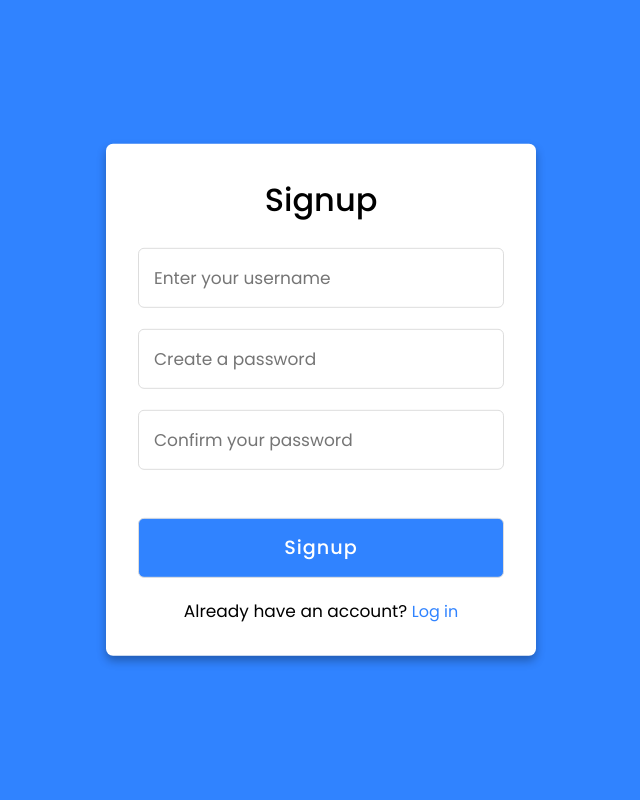
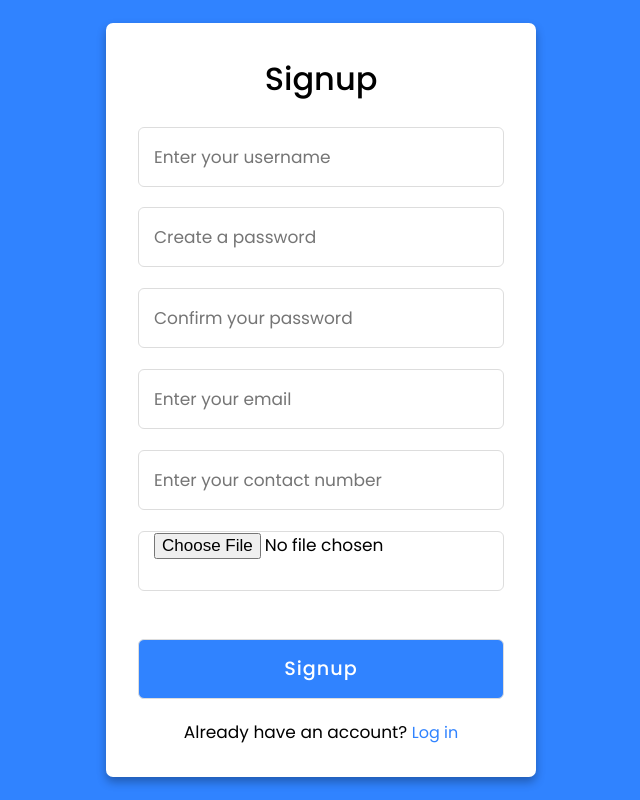
Before and after one commit to sacroclaire/Home-Finance-and-Task-Organizer, a PHP site: page /register.php in a window 1280 px wide. Shown: the whole page, without its empty margins (319-959 px from the left). Run offline with PHP 8.4, Linux system fonts and the light colour scheme.

Commit message:
add email,contact number and profile image

```diff
--- a/register.css
+++ b/register.css
@@ -10,20 +10,20 @@
 
 body {
   min-height: 100vh;
-  width: 100%;
+  margin: 0; /* Remove default body margin */
+  display: flex;
+  align-items: center;
+  justify-content: center;
   background: #3083ff;
 }
 
 .container {
-  position: absolute;
-  top: 50%;
-  left: 50%;
-  transform: translate(-50%, -50%);
+  width: 100%;
   max-width: 430px;
-  width: 100%;
   background: #fff;
   border-radius: 7px;
   box-shadow: 0 5px 10px rgba(0, 0, 0, 0.3);
+  overflow: hidden; /* Ensure child elements do not exceed container */
 }
 
 .container .registration {
--- a/register.php
+++ b/register.php
@@ -1,42 +1,85 @@
 <?php
 include("./connection/config.php");
 
-      if($_SERVER['REQUEST_METHOD'] == "POST"){
+if ($_SERVER['REQUEST_METHOD'] == "POST") {
     $username = $_POST['username'];
     $password = $_POST['password'];
-          $confirmPassword = $_POST['confirmPassword'];
+    $confirmpass = $_POST['confirmPassword'];
+    $email = $_POST['email'];
+    $contactNumber = $_POST['contactNumber'];
 
-          if($password == $confirmPassword){
+    // Check if a file is selected
+    if (!empty($_FILES['profileImage']['name'])) {
+        $profileImageName = $_FILES['profileImage']['name'];
+        $profileImageTemp = $_FILES['profileImage']['tmp_name'];
+        $profileImageType = $_FILES['profileImage']['type'];
+        $profileImageSize = $_FILES['profileImage']['size'];
 
-              $sql = "INSERT INTO users (username,password) VALUES ('$username','$password')";
-              mysqli_query($conn,$sql);
+        // Check file type (you may want to add more file type checks)
+        $allowedTypes = ['image/jpeg', 'image/png', 'image/gif'];
+        if (in_array($profileImageType, $allowedTypes)) {
 
-                header("Location: register.php");
+            // Move the uploaded file to a designated folder
+            $uploadPath = 'profile_images/';
+            $profileImagePath = $uploadPath . $profileImageName;
+            move_uploaded_file($profileImageTemp, $profileImagePath);
+        } else {
+            echo "<script>alert('Invalid file type. Only JPG, PNG, and GIF are allowed.');</script>";
+        }
+    } else {
+        // Default profile image if none is provided
+        $profileImagePath = 'profile_images/default.png';
+    }
 
+    if ($password == $confirmpass) {
 
-          }else{
-            echo"
-                <script> alert('Password Dont Match!');</script>
-            ";
+        // // Password hashing
+        // $hashedPassword = password_hash($password, PASSWORD_DEFAULT);
+
+        // SQL query using prepared statement
+        $sql = "INSERT INTO users (username, password, confirmpass, email, contactNumber, profile_image) VALUES (?, ?, ?, ?, ?, ?)";
+        $stmt = mysqli_prepare($conn, $sql);
+        mysqli_stmt_bind_param($stmt, "ssssss", $username, $password, $confirmpass, $email, $contactNumber, $profileImagePath);
+        mysqli_stmt_execute($stmt);
+
+        // $sql = "INSERT INTO users (username,password,confirmpass,email,contactNumber,profile_image) VALUES ('$username','$password','$confirmpass','$email','$contactNumber','$profileImagePath)";
+        // mysqli_query($conn,$sql);
+
+        // Redirect after successful registration
+        header("Location: login.php");
+        exit();
+    } else {
+        echo "<script>alert('Password doesn\'t match');</script>";
     }
 }
 ?>
+
+
 <!DOCTYPE html>
 <html lang="en">
+
 <head>
     <meta charset="UTF-8">
     <meta name="viewport" content="width=device-width, initial-scale=1.0">
     <title>Sign up</title>
     <link rel="stylesheet" href="register.css">
 </head>
+
 <body>
     <div class="container">
         <div class="registration form">
             <header>Signup</header>
-          <form action="register.php" method = "post">
-            <input type="text" placeholder="Enter your username" name = "username">
-            <input type="password" placeholder="Create a password" name = "password">
-            <input type="password" placeholder="Confirm your password" name = "confirmPassword">
+            <form action="register.php" method="post" enctype="multipart/form-data">
+
+
+                <input type="text" placeholder="Enter your username" name="username" required>
+                <input type="password" placeholder="Create a password" name="password" required>
+                <input type="password" placeholder="Confirm your password" name="confirmPassword" required>
+                <input type="email" placeholder="Enter your email" name="email" required>
+                <input type="text" placeholder="Enter your contact number" name="contactNumber" required>
+                <!-- Existing input fields -->
+                <input type="file" name="profileImage" accept="image/jpeg, image/png, image/gif">
+                <!-- Add an input field for profile image -->
                 <input type="submit" class="button" value="Signup">
             </form>
             <div class="signup">
@@ -47,4 +90,5 @@
         </div>
     </div>
 </body>
+
 </html>
```
Also changed, not shown: home_finance.sql (+14 -9 lines), profile_images/default.png (added), profile_images/person-circle.png (added), profile_images/search.png (added). Lines whose indentation alone changed are shown as unchanged.
